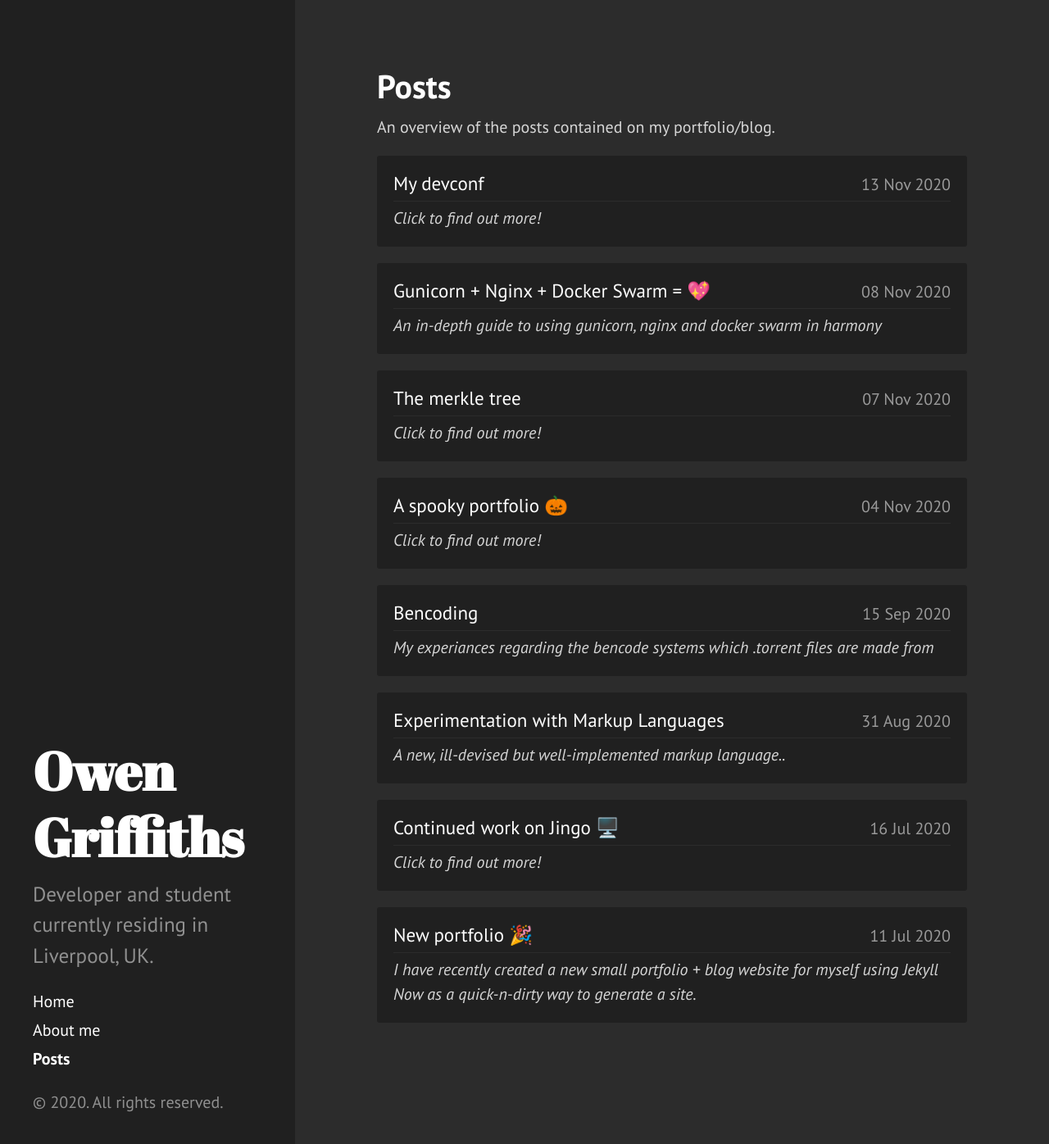
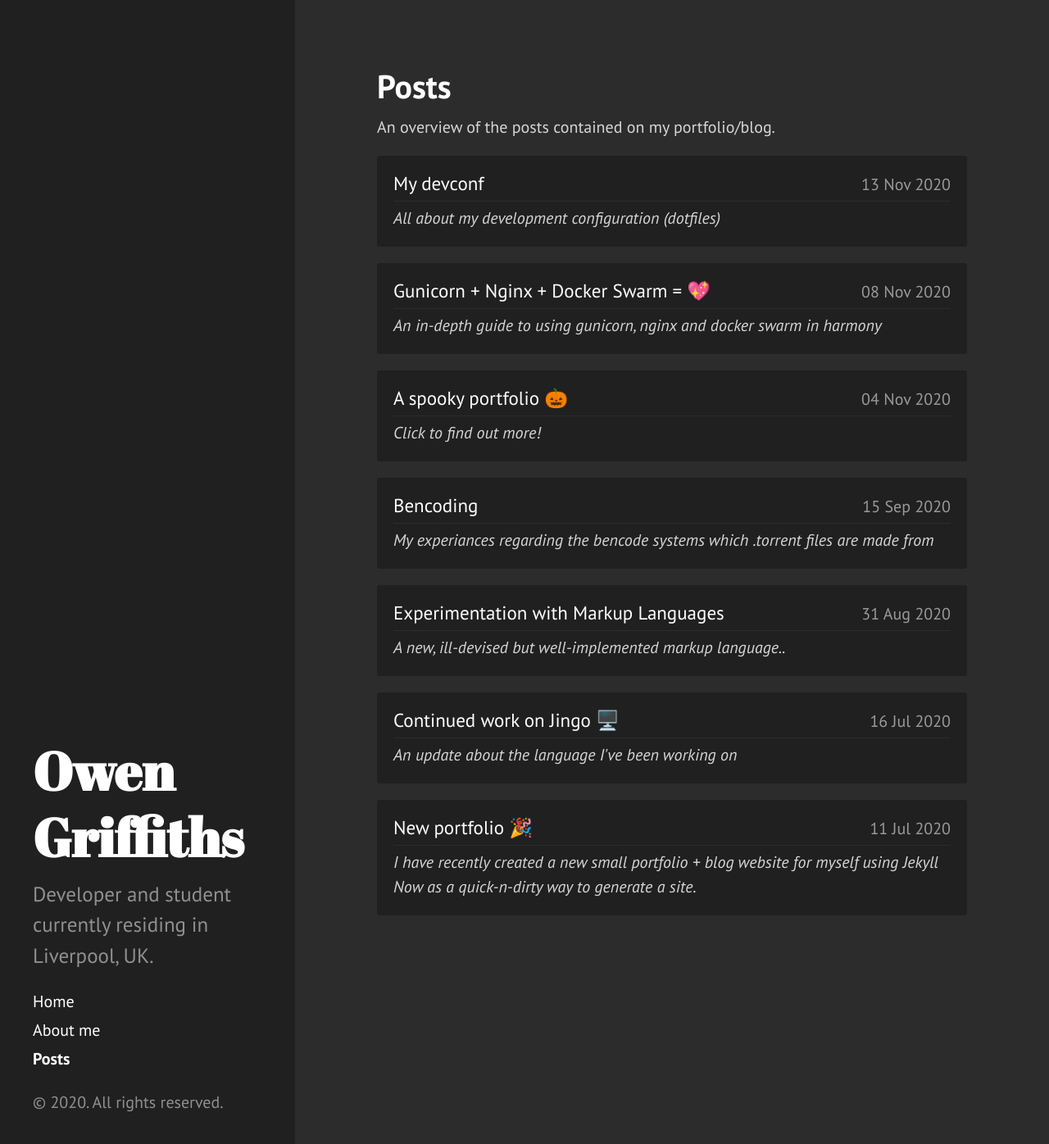
Before and after one commit to Owez/portfolio, a Jekyll site: the page built from posts.html, in a window 1280 px wide and 1400 px high. Shown: the top 1396 px of the window at 82% size. Built offline with Jekyll 4.4.1, drawn with Linux system fonts in a browser that asks for light colours; some of the changed lines change nothing that is shown.

Commit message:
Deleted merkle tree post & added tagline to any missing posts

````diff
--- a/_posts/2020-07-16-continued-work-on-jingo.md
+++ b/_posts/2020-07-16-continued-work-on-jingo.md
@@ -1,6 +1,7 @@
 ---
 layout: post
 title: Continued work on Jingo 🖥️
+tagline: An update about the language I've been working on
 ---
 
 I'm switching out my previous main project (learning Vue.js by creating a [markdown editor]({{ site.github }}/zypo)) to an older project I have been slowly working on over the last couple of months. It is a large stepping stone in learning compiler development to me and is my first "proper" programming language, **Jingo**.
--- a/_posts/2020-11-07-the-merkle-tree.md
+++ /dev/null
@@ -1,36 +0,0 @@
----
-layout: post
-title: The merkle tree
----
-
-## Intro
-
-For an upcoming, *secret* project, I have been making a small crate for speedy [merkle trees](https://en.wikipedia.org/wiki/Merkle_tree) called "irkle". The usage syntax looks like:
-
-```rust
-use irkle::Tree;
-
-fn main() {
-    println!("{:#?}", Tree::new(vec!["whatever", "here"]))
-}
-```
-
-And this will create a well-formed merkle tree!
-
-## The hash
-
-This crate is based off of the (semi) new [BLAKE3](https://en.wikipedia.org/wiki/BLAKE_(hash_function)#BLAKE3) cryptographic hash which is much, much faster compared to other contemporary methods, as seen here:
-
-![](https://raw.githubusercontent.com/BLAKE3-team/BLAKE3/master/media/speed.svg)
-
-With this, it should make the typically slow task of merkle trees faster! 🎉
-
-If you've ever worked with git and especially such things as [rebasing](https://git-scm.com/book/en/v2/Git-Branching-Rebasing), you have most likely came across git being awfully slow; this is because of the `SHA-1`/`SHA-2` git uses for [it's merkle tree](https://git-scm.com/docs/git-hash-object) being a slow hash compared to `BLAKE3`..
-
-## Links
-
-That's about all for now, here are some links to where you may find details about my new "irkle" library:
-
-- **[GitHub (repository)](https://github.com/owez/irkle)**
-- [Crates.io (crate)](https://crates.io/crates/irkle)
-- [Docs.rs (documentation)](https://docs.rs/irkle)
--- a/_posts/2020-11-13-devconf.md
+++ b/_posts/2020-11-13-devconf.md
@@ -1,6 +1,7 @@
 ---
 layout: post
 title: My devconf
+tagline: All about my development configuration (dotfiles)
 ---
 
 Over some time switching from operating system to operating system, I decided on many standard applications to install and use when jumping to my next one. This has culminating in me creating a "dotfiles" repository.
````
